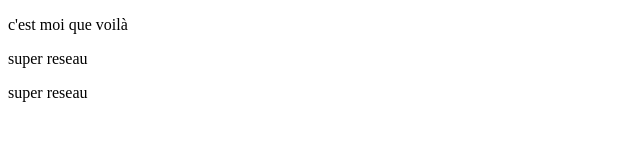
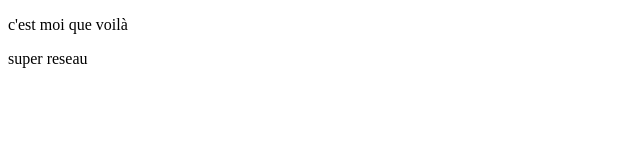
Before and after one commit to solanillos920/test, a plain HTML site: page index.html in a window 1280 px wide. Shown: the full height of the page, 0-640 px from the left. Drawn offline with Linux system fonts and the light colour scheme.

Commit message:
ajouter 3 eme modif

```diff
--- a/index.html
+++ b/index.html
@@ -9,8 +9,6 @@
 <p>c'est moi que voilà</p>
 <p> super reseau </p>
 
-<p> super reseau </p>
-
 
 </BODY>
 </html>
```
